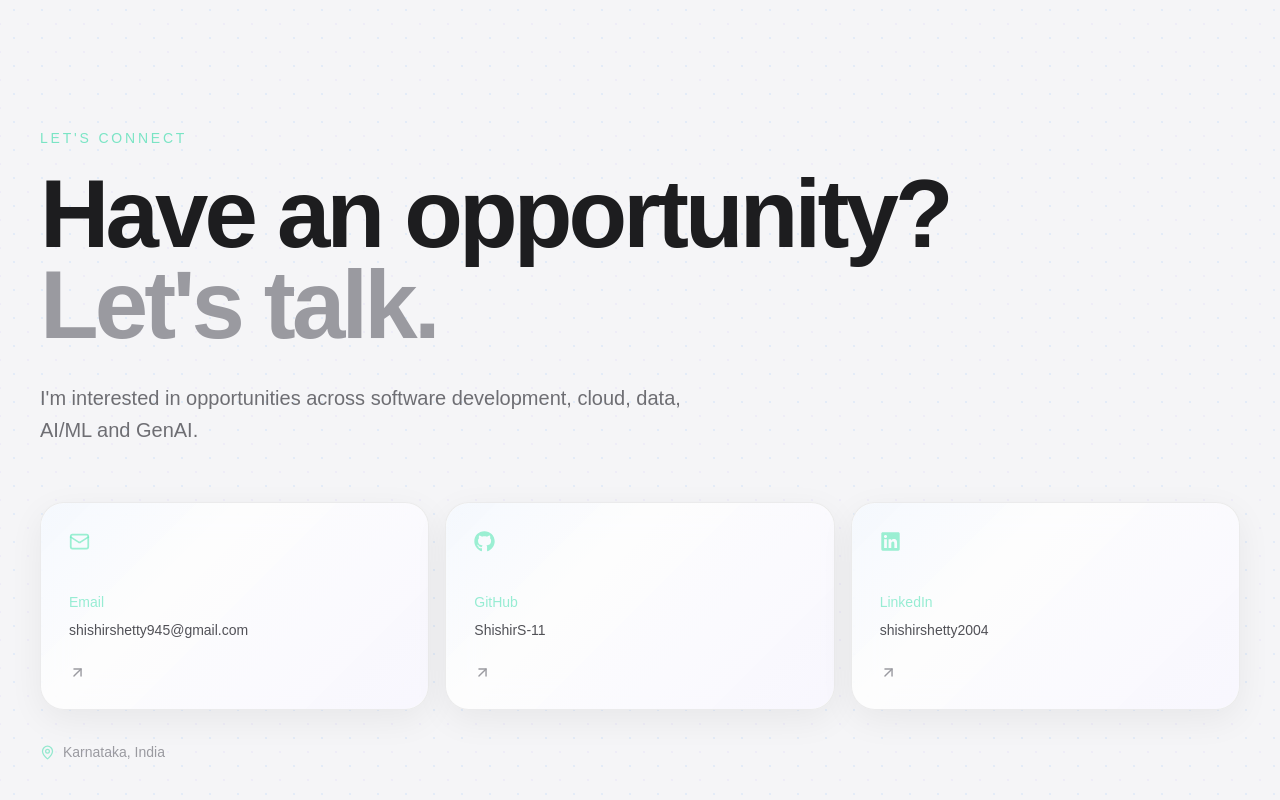
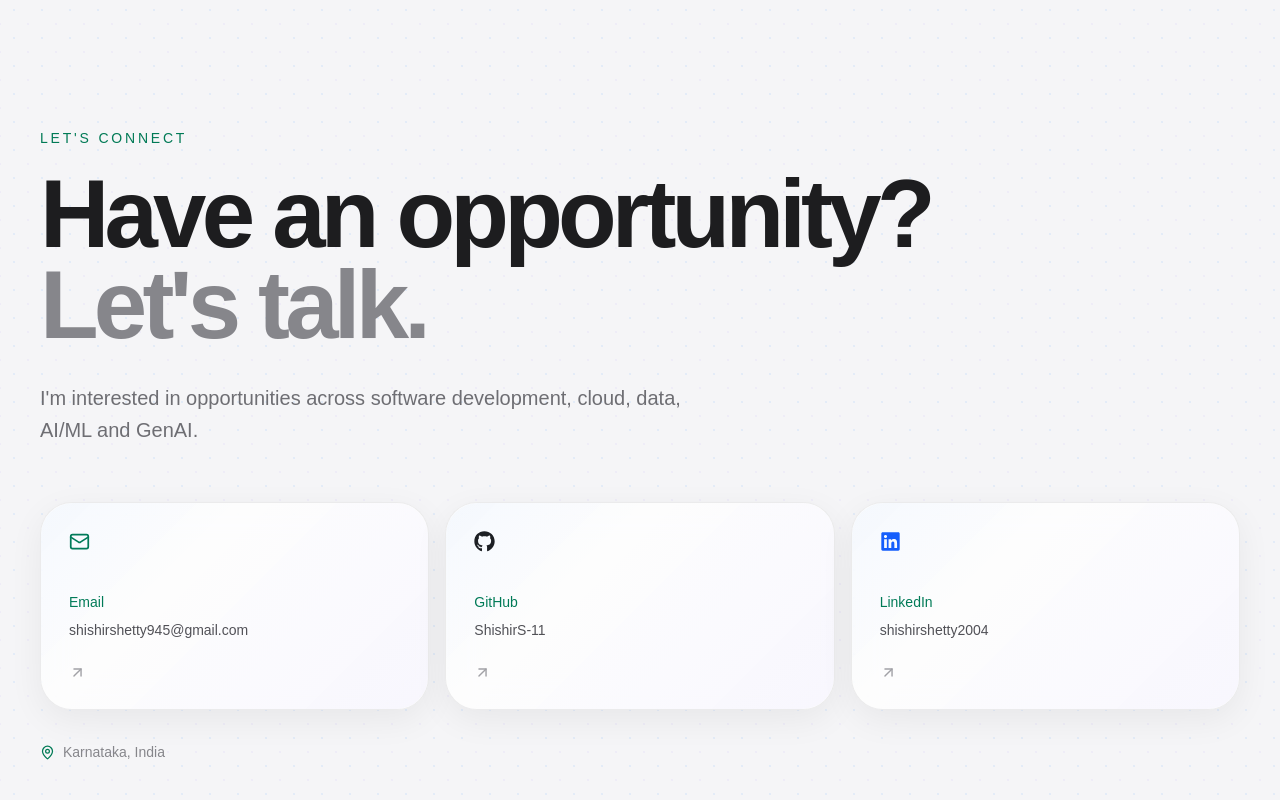
Before and after one commit to ShishirS-11/shishir-professional-portfolio, a Next.js app: page / in a window 1280 px wide. Shown: the part 6120-6920 px from the top of the page. Built offline with nearby package versions, Linux system fonts and the light colour scheme; no server answers; the database is empty.

Commit message:
Style contact section for light premium portfolio

```diff
--- a/src/components/Contact.tsx
+++ b/src/components/Contact.tsx
@@ -1,124 +1,24 @@
 "use client";
 
 import { motion } from "framer-motion";
-import {
-  ArrowUpRight,
-  Mail,
-  MapPin,
-} from "lucide-react";
+import { ArrowUpRight, Mail, MapPin } from "lucide-react";
 import { FaGithub, FaLinkedin } from "react-icons/fa";
 
 export default function Contact() {
   return (
-    <section
-      id="contact"
-      className="tech-grid border-t border-emerald-400/10 px-6 py-28 md:px-10 md:py-40"
-    >
+    <section id="contact" className="tech-grid border-t border-black/[0.07] px-6 py-28 md:px-10 md:py-40">
       <div className="mx-auto max-w-7xl">
-        <motion.div
-          initial={{ opacity: 0, y: 30 }}
-          whileInView={{ opacity: 1, y: 0 }}
-          viewport={{ once: true }}
-          transition={{ duration: 0.7 }}
-        >
-          <p className="mb-5 text-sm uppercase tracking-[0.2em] text-emerald-400/50">
-            Let&apos;s connect
-          </p>
-
-          <h2 className="max-w-5xl text-5xl font-semibold leading-[0.95] tracking-[-0.04em] md:text-8xl">
-            Have an opportunity?
-            <br />
-
-            <span className="text-white/25">
-              Let&apos;s talk.
-            </span>
-          </h2>
-
-          <p className="mt-8 max-w-2xl text-lg leading-8 text-white/40 md:text-xl">
-            I&apos;m interested in opportunities across software
-            development, cloud, data, AI/ML and GenAI.
-          </p>
+        <motion.div initial={{ opacity: 0, y: 30 }} whileInView={{ opacity: 1, y: 0 }} viewport={{ once: true }} transition={{ duration: 0.7 }}>
+          <p className="mb-5 text-sm font-medium uppercase tracking-[0.2em] text-emerald-700">Let&apos;s connect</p>
+          <h2 className="max-w-5xl text-5xl font-semibold leading-[0.95] tracking-[-0.05em] md:text-8xl">Have an opportunity?<br /><span className="text-[#86868b]">Let&apos;s talk.</span></h2>
+          <p className="mt-8 max-w-2xl text-lg leading-8 text-[#6e6e73] md:text-xl">I&apos;m interested in opportunities across software development, cloud, data, AI/ML and GenAI.</p>
         </motion.div>
-
         <div className="mt-14 grid gap-4 md:grid-cols-3">
-          <a
-            href="mailto:shishirshetty945@gmail.com"
-            className="tech-card group rounded-3xl p-7 transition hover:bg-[#0c1511]"
-          >
-            <Mail
-              size={21}
-              className="text-emerald-300/60"
-            />
-
-            <p className="mt-10 text-sm text-emerald-400/40">
-              Email
-            </p>
-
-            <p className="mt-2 break-all text-sm text-white/60">
-              shishirshetty945@gmail.com
-            </p>
-
-            <ArrowUpRight
-              size={17}
-              className="mt-6 text-white/25 transition group-hover:-translate-y-1 group-hover:translate-x-1 group-hover:text-emerald-300"
-            />
-          </a>
-
-          <a
-            href="https://github.com/ShishirS-11"
-            target="_blank"
-            rel="noreferrer"
-            className="tech-card group rounded-3xl p-7 transition hover:bg-[#0c1511]"
-          >
-            <FaGithub
-              size={21}
-              className="text-emerald-300/60"
-            />
-
-            <p className="mt-10 text-sm text-emerald-400/40">
-              GitHub
-            </p>
-
-            <p className="mt-2 text-sm text-white/60">
-              ShishirS-11
-            </p>
-
-            <ArrowUpRight
-              size={17}
-              className="mt-6 text-white/25 transition group-hover:-translate-y-1 group-hover:translate-x-1 group-hover:text-emerald-300"
-            />
-          </a>
-
-          <a
-            href="https://linkedin.com/in/shishirshetty2004"
-            target="_blank"
-            rel="noreferrer"
-            className="tech-card group rounded-3xl p-7 transition hover:bg-[#0c1511]"
-          >
-            <FaLinkedin
-              size={21}
-              className="text-emerald-300/60"
-            />
-
-            <p className="mt-10 text-sm text-emerald-400/40">
-              LinkedIn
-            </p>
-
-            <p className="mt-2 text-sm text-white/60">
-              shishirshetty2004
-            </p>
-
-            <ArrowUpRight
-              size={17}
-              className="mt-6 text-white/25 transition group-hover:-translate-y-1 group-hover:translate-x-1 group-hover:text-emerald-300"
-            />
-          </a>
+          <a href="mailto:shishirshetty945@gmail.com" className="tech-card group rounded-[2rem] p-7"><Mail size={21} className="text-emerald-700" /><p className="mt-10 text-sm font-medium text-emerald-700">Email</p><p className="mt-2 break-all text-sm text-[#515156]">shishirshetty945@gmail.com</p><ArrowUpRight size={17} className="mt-6 text-[#a1a1a6] transition group-hover:-translate-y-1 group-hover:translate-x-1 group-hover:text-emerald-700" /></a>
+          <a href="https://github.com/ShishirS-11" target="_blank" rel="noreferrer" className="tech-card group rounded-[2rem] p-7"><FaGithub size={21} className="text-[#1d1d1f]" /><p className="mt-10 text-sm font-medium text-emerald-700">GitHub</p><p className="mt-2 text-sm text-[#515156]">ShishirS-11</p><ArrowUpRight size={17} className="mt-6 text-[#a1a1a6] transition group-hover:-translate-y-1 group-hover:translate-x-1 group-hover:text-emerald-700" /></a>
+          <a href="https://linkedin.com/in/shishirshetty2004" target="_blank" rel="noreferrer" className="tech-card group rounded-[2rem] p-7"><FaLinkedin size={21} className="text-blue-600" /><p className="mt-10 text-sm font-medium text-emerald-700">LinkedIn</p><p className="mt-2 text-sm text-[#515156]">shishirshetty2004</p><ArrowUpRight size={17} className="mt-6 text-[#a1a1a6] transition group-hover:-translate-y-1 group-hover:translate-x-1 group-hover:text-emerald-700" /></a>
         </div>
-
-        <div className="mt-8 flex items-center gap-2 text-sm text-white/25">
-          <MapPin size={15} className="text-emerald-400/40" />
-          Karnataka, India
-        </div>
+        <div className="mt-8 flex items-center gap-2 text-sm text-[#86868b]"><MapPin size={15} className="text-emerald-700" /> Karnataka, India</div>
       </div>
     </section>
   );
```
